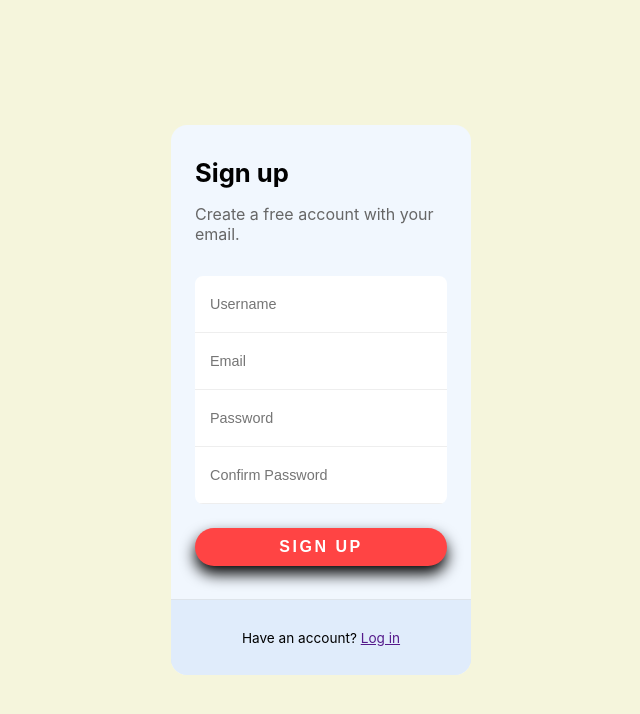
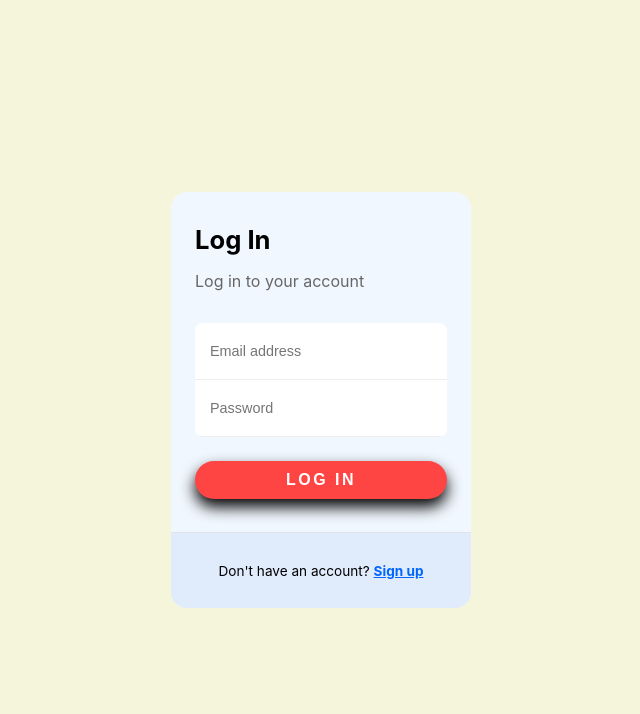
Before and after one commit to DanielC34/mernpractice, a React (Create React App) app in the folder client/: page / in a window 1280 px wide. Shown: the top 714 px of the page, without its empty margins (319-959 px from the left). Built offline with nearby package versions, Linux system fonts and the light colour scheme.

Commit message:
Editing login page design

```diff
--- a/client/src/App.js
+++ b/client/src/App.js
@@ -7,7 +7,7 @@ import Signup from "./pages/SignUpPage/SignUp";
 function App() {
   return (
     <div className="App">
-        <Signup />
+        <Login />
     </div>
   );
 }
--- a/client/src/pages/LogInPage/Login.css
+++ b/client/src/pages/LogInPage/Login.css
@@ -0,0 +1,80 @@
+.form-box {
+    max-width: 300px;
+    overflow: hidden;
+    background: #f1f7fe;
+    border-radius: 16px;
+    color: #010101;
+}
+
+.form {
+    position: relative;
+    display: flex;
+    flex-direction: column;
+    padding: 32px 24px 24px;
+    gap: 16px;
+    text-align: left;
+}
+
+.title {
+    font-weight: bold;
+    font-size: 1.6rem;
+}
+
+.subtitle {
+    font-size: 1rem;
+    color: #666;
+}
+
+.form-container {
+    overflow: hidden;
+    border-radius: 8px;
+    background-color: #fff;
+    margin: 1rem 0 .5rem;
+    width: 100%;
+}
+
+.input {
+    background: none;
+    border: 0;
+    outline: 0;
+    width: 100%;
+    height: 40px;
+    border-bottom: 1px solid #eee;
+    font-size: .9rem;
+    padding: 8px 15px;
+}
+
+.form-section a {
+    font-weight: bold;
+    color: #0066ff;
+    transition: color .3s ease;
+}
+
+.form-section:hover {
+    color: #005ce6;
+    text-decoration: underline;
+
+}
+
+.form-section {
+    padding: 16px;
+    font-size: .85rem;
+    background-color: #e0ecfb;
+    box-shadow: rgb(0 0 0 / 8%) 0 -1px;
+}
+
+.login-button {
+    background-color: #0066ff;
+    color: #fff;
+    border: 0;
+    border-radius: 24px;
+    padding: 10px 16px;
+    font-size: 1rem;
+    font-weight: 600;
+    cursor: pointer;
+    transition: background-color .3s ease, color .3s ease;
+}
+
+.login-button:hover {
+    background-color: #005ce6;
+}
--- a/client/src/pages/LogInPage/Login.js
+++ b/client/src/pages/LogInPage/Login.js
@@ -1,11 +1,44 @@
-import React from 'react'
+import React, { useState } from 'react'
+import './Login.css'
 
 const Login = () => {
+
+  const [email, setEmail] = useState("");
+  const [password, setPassword] = useState("");
+
+   const handleLogin = (e) => {
+     // Logic to handle Login form
+   };
+
   return (
-    <div>
-      <h2>Login Page</h2>
-    </div>
+      <div className='form-box'>
+        <form className='form' onSubmit={handleLogin}>
+          <span className='title'>Log In</span>
+          <span className='subtitle'>Log in to your account</span>
+          <div className='form-container'>
+            <input type="email"
+            className='input'
+              placeholder='Email address'
+              value={email}
+              onChange={(e) => setEmail(e.target.value)}
+              required
+            />
+            <input
+              type="password"
+              className='input'
+              placeholder='Password'
+              value={password}
+              onChange={(e) => setPassword(e.target.value)}
+              required
+              />
+          </div>
+          <button type='submit' className='login-button'>Log In</button>
+        </form>
+        <div className='form-section'>
+          <p>Don't have an account? <a href='/signup'>Sign up</a></p>
+        </div>
+      </div>
   );
 }
 
-export default Login
+export default Login;
--- a/client/src/pages/SignUpPage/SignUp.js
+++ b/client/src/pages/SignUpPage/SignUp.js
@@ -50,11 +50,11 @@ const Signup = () => {
             required
           />
         </div>
-        <button type="submit">Sign up</button>
+        <button type="submit" className="signup-button">Sign up</button>
       </form>
       <div className="form-section">
         <p>
-          Have an account? <a href="">Log in</a>{" "}
+          Have an account? <a href="/login">Log in</a>{" "}
         </p>
       </div>
     </div>
```
